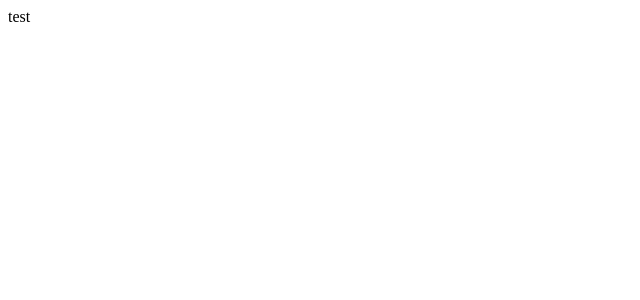
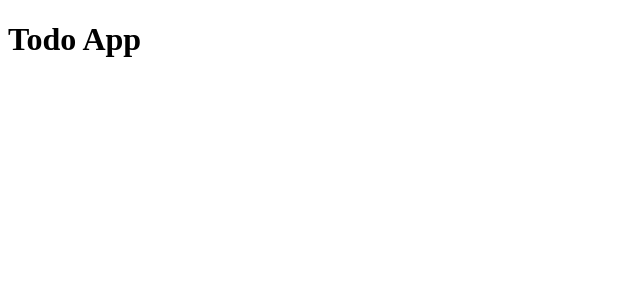
Before and after one commit to adnanZe/Todo-nuxt-express, a Nuxt app in the folder todo-frontend/: page / in a window 1280 px wide. Shown: the top 300 px of the page, without its empty margins (0-640 px from the left). Built offline with nearby package versions, Linux system fonts and the light colour scheme.

Commit message:
[setup] clean up pinia

```diff
--- a/todo-frontend/app.vue
+++ b/todo-frontend/app.vue
@@ -1,3 +1,10 @@
 <template>
-  <div>test</div>
+  <div>
+    <h1>Todo App</h1>
+    <Todo />
+  </div>
 </template>
+
+<script setup>
+import Todo from "~/components/Todo.vue";
+</script>
--- /dev/null
+++ b/todo-frontend/components/Todo.vue
@@ -0,0 +1,5 @@
+<template>
+  <div></div>
+</template>
+
+<script setup lang="ts"></script>
--- a/todo-frontend/package.json
+++ b/todo-frontend/package.json
@@ -15,10 +15,9 @@
     "typescript": "^5.3.3",
     "vue": "^3.3.12",
     "vue-router": "^4.2.5",
-    "vue-tsc": "^1.8.25"
+    "vue-tsc": "^1.8.27"
   },
   "dependencies": {
-    "pinia": "^2.1.7",
     "vuetify": "^3.4.0-beta.1"
   }
 }
```
Also changed, not shown: 1 other file (tests, documents, lock files or other folders).
